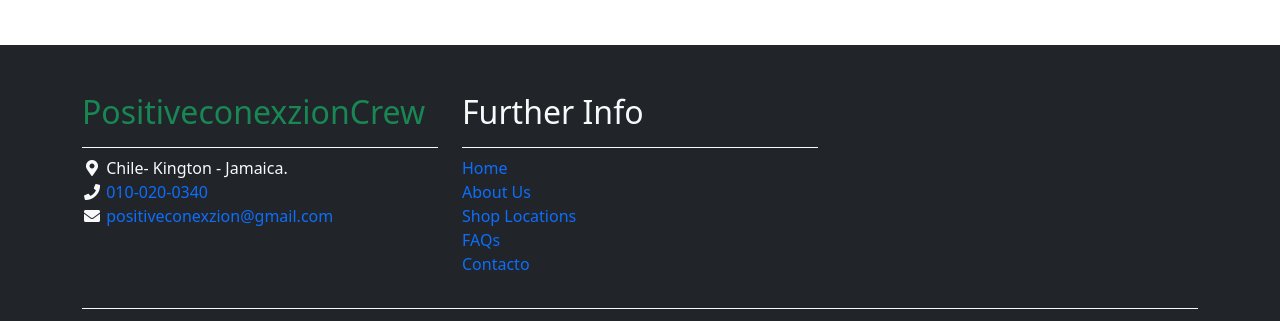
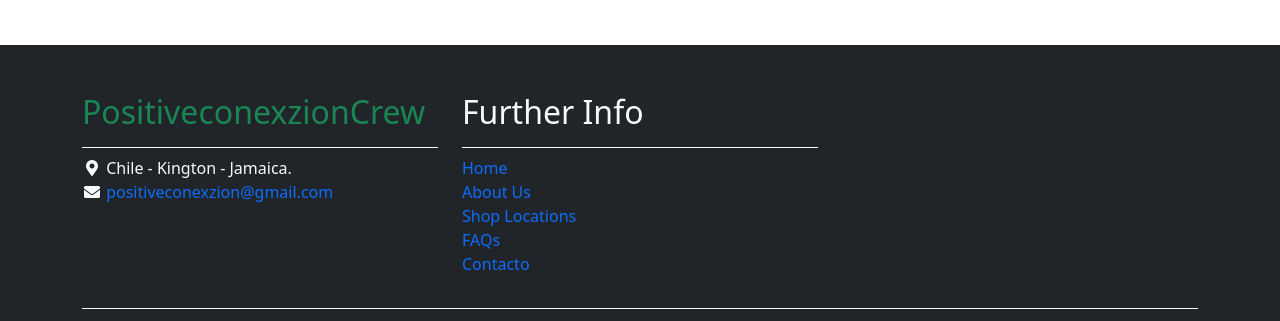
Before and after one commit to jahlice/RadioPlayer-ZenoRadio-main, a plain HTML site: page index.html in a window 1280 px wide. Shown: the part 2172-2493 px from the top of the page. Drawn offline with nearby package versions, Linux system fonts and the light colour scheme; a script that the page names is missing.

Commit message:
Update index.html

```diff
--- a/index.html
+++ b/index.html
@@ -164,11 +164,7 @@ https://templatemo.com/tm-559-zay-shop
                     <ul class="list-unstyled text-light footer-link-list">
                         <li>
                             <i class="fas fa-map-marker-alt fa-fw"></i>
-                            Chile- Kington - Jamaica.
-                        </li>
-                        <li>
-                            <i class="fa fa-phone fa-fw"></i>
-                            <a class="text-decoration-none" href="tel:010-020-0340">010-020-0340</a>
+                            Chile - Kington - Jamaica.
                         </li>
                         <li>
                             <i class="fa fa-envelope fa-fw"></i>
```
